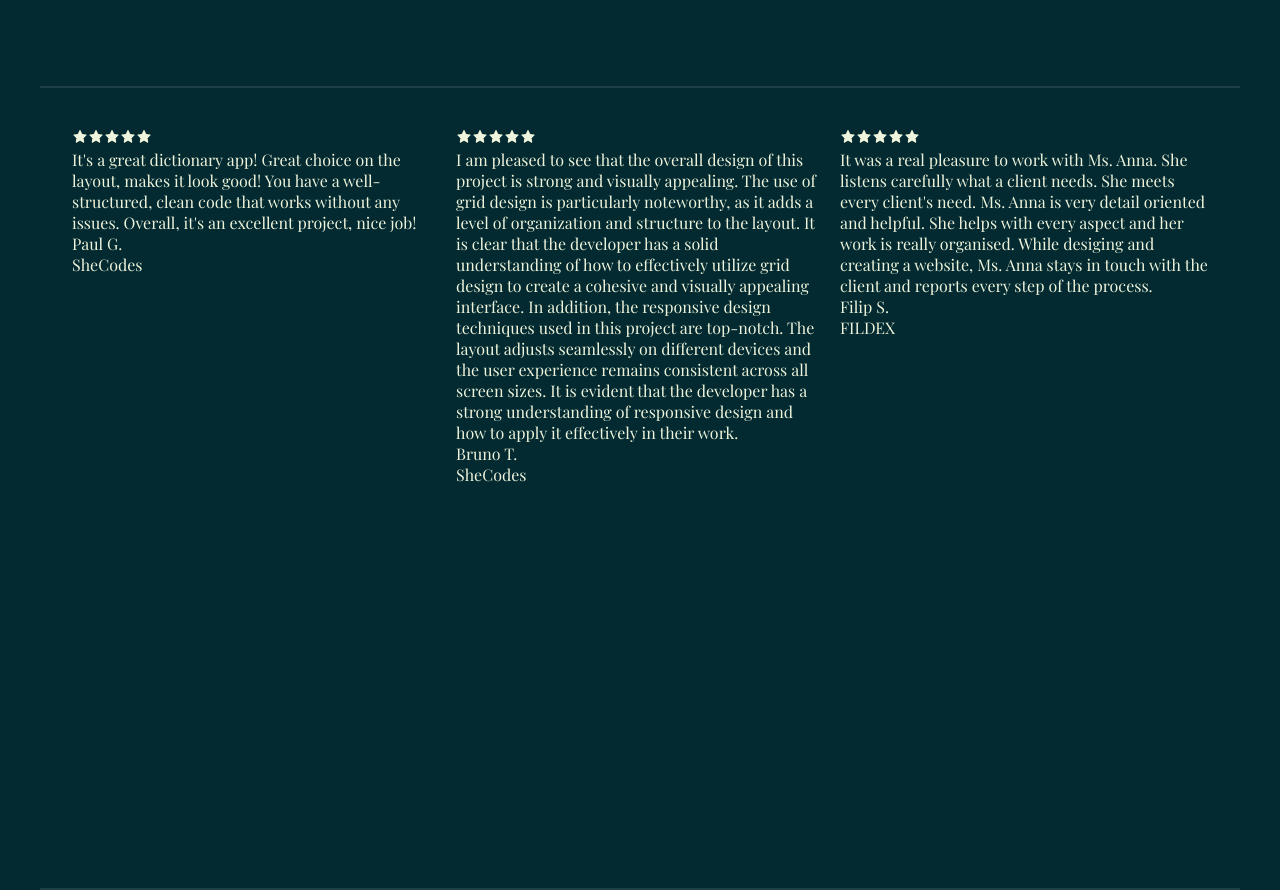
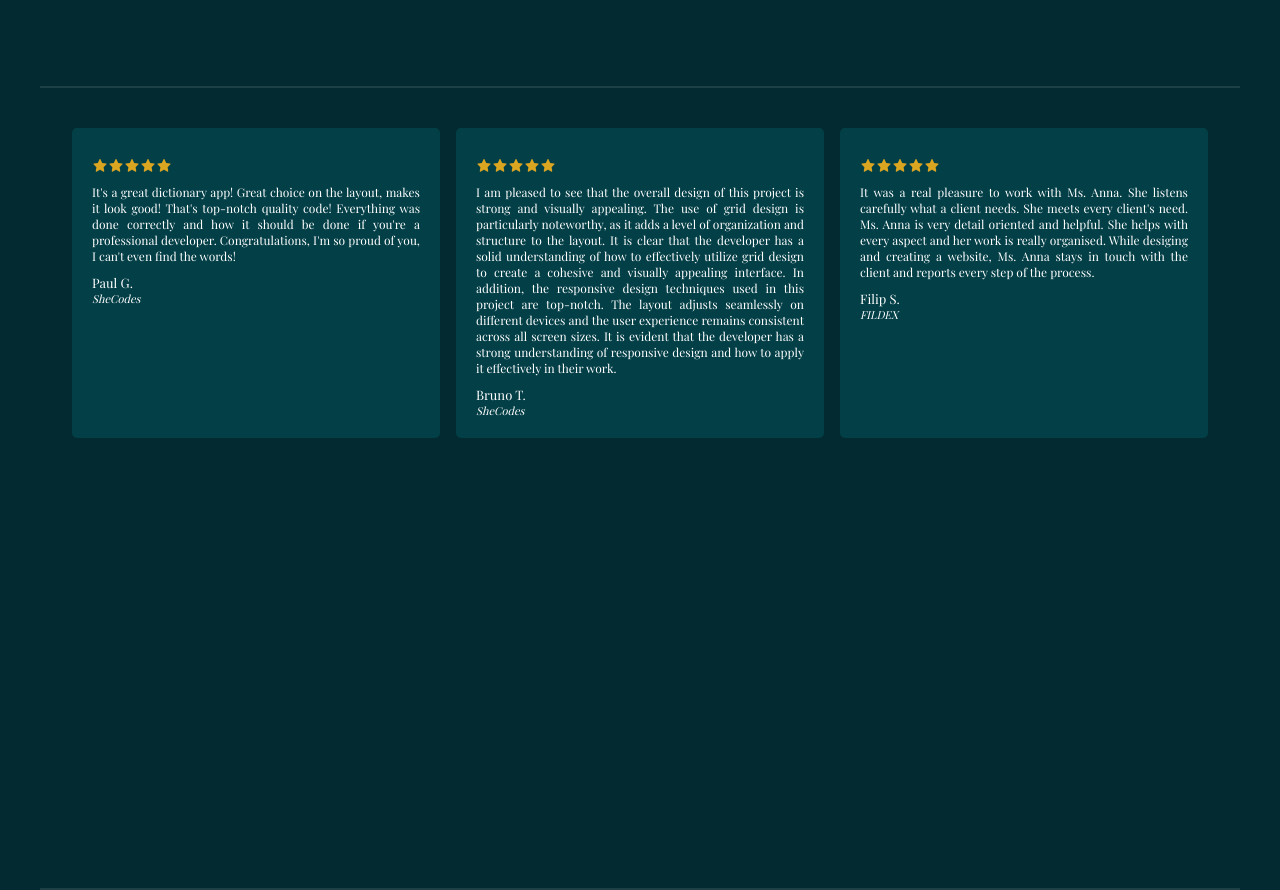
Before and after one commit to AnnaKuliga/anna-kuliga, a React (Create React App) app: page / in a window 1280 px wide. Shown: the part 3120-4010 px from the top of the page. Built offline with nearby package versions, Linux system fonts and the light colour scheme; a web font is replaced by a local one.

Commit message:
styled the reviews section

```diff
--- a/src/components/Body/Reviews/Reviews.css
+++ b/src/components/Body/Reviews/Reviews.css
@@ -36,4 +36,38 @@
   display: grid;
   grid-template-columns: 1fr 1fr 1fr;
   gap: 1rem;
+}
+.Reviews .review-card .review-body {
+  display: flex;
+  flex-direction: column;
+  background-color: var(--cardColor);
+  padding: 20px;
+  color: white;
+  text-align: justify;
+  border-radius: 5px;
+}
+.Reviews .review-card .review-body .stars {
+  display: flex;
+  flex-direction: row;
+  color: goldenrod;
+  padding-top: 10px;
+  padding-bottom: 10px;
+}
+.Reviews .review-card .review-body .review-description {
+  font-size: 12px;
+  padding-bottom: 10px;
+}
+.Reviews .review-card .review-body .review-person {
+  font-size: 13px;
+  font: bold;
+}
+.Reviews .review-card .review-body .review-company {
+  font-size: 11px;
+  font-style: italic;
+}
+.Reviews .review-card .review-body:hover {
+  background-color: var(--itemCardHover);
+  cursor: pointer;
+  color: var(--bgColor);
+  transform: scale(1.1);
 }/*# sourceMappingURL=Reviews.css.map */
--- a/src/components/Body/Reviews/Reviews.scss
+++ b/src/components/Body/Reviews/Reviews.scss
@@ -36,5 +36,42 @@
     display: grid;
     grid-template-columns: 1fr 1fr 1fr;
     gap: 1rem;
+
+    .review-body {
+      display: flex;
+      flex-direction: column;
+      background-color: var(--cardColor);
+      padding: 20px;
+      color: white;
+      text-align: justify;
+      border-radius: 5px;
+
+      .stars {
+        display: flex;
+        flex-direction: row;
+        color: goldenrod;
+        padding-top: 10px;
+        padding-bottom: 10px;
+      }
+      .review-description {
+        font-size: 12px;
+        padding-bottom: 10px;
+      }
+      .review-person {
+        font-size: 13px;
+        font: bold;
+      }
+      .review-company {
+        font-size: 11px;
+        font-style: italic;
+      }
+    }
+
+    .review-body:hover {
+      background-color: var(--itemCardHover);
+      cursor: pointer;
+      color: var(--bgColor);
+      transform: scale(1.1);
+    }
   }
 }
--- a/src/data/review.js
+++ b/src/data/review.js
@@ -1,6 +1,6 @@
 export const reviewData = [
   {
-    text: "It's a great dictionary app! Great choice on the layout, makes it look good! You have a well-structured, clean code that works without any issues. Overall, it's an excellent project, nice job!",
+    text: "It's a great dictionary app! Great choice on the layout, makes it look good! That's top-notch quality code! Everything was done correctly and how it should be done if you're a professional developer. Congratulations, I'm so proud of you, I can't even find the words!",
     name: "Paul G.",
     subname: "SheCodes",
   },
```
Also changed, not shown: 1 other file (tests, documents, lock files or other folders).
